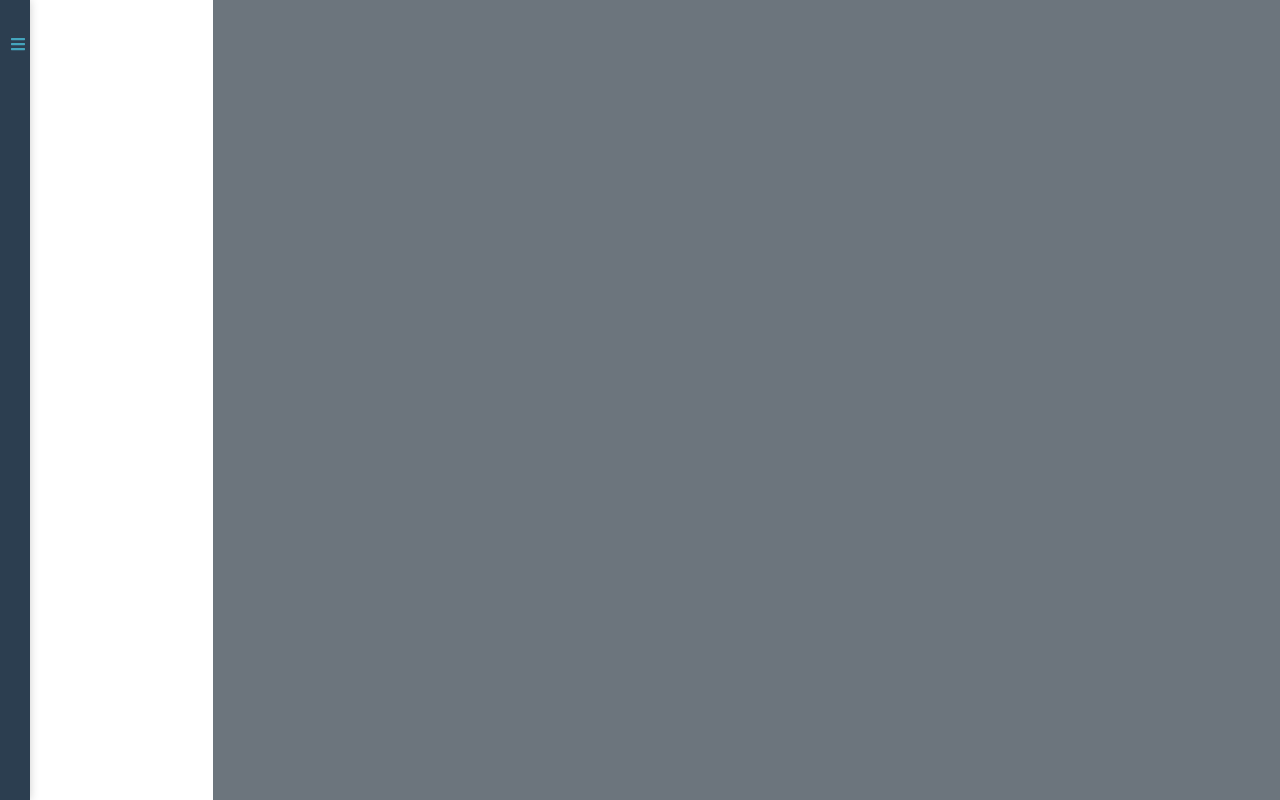
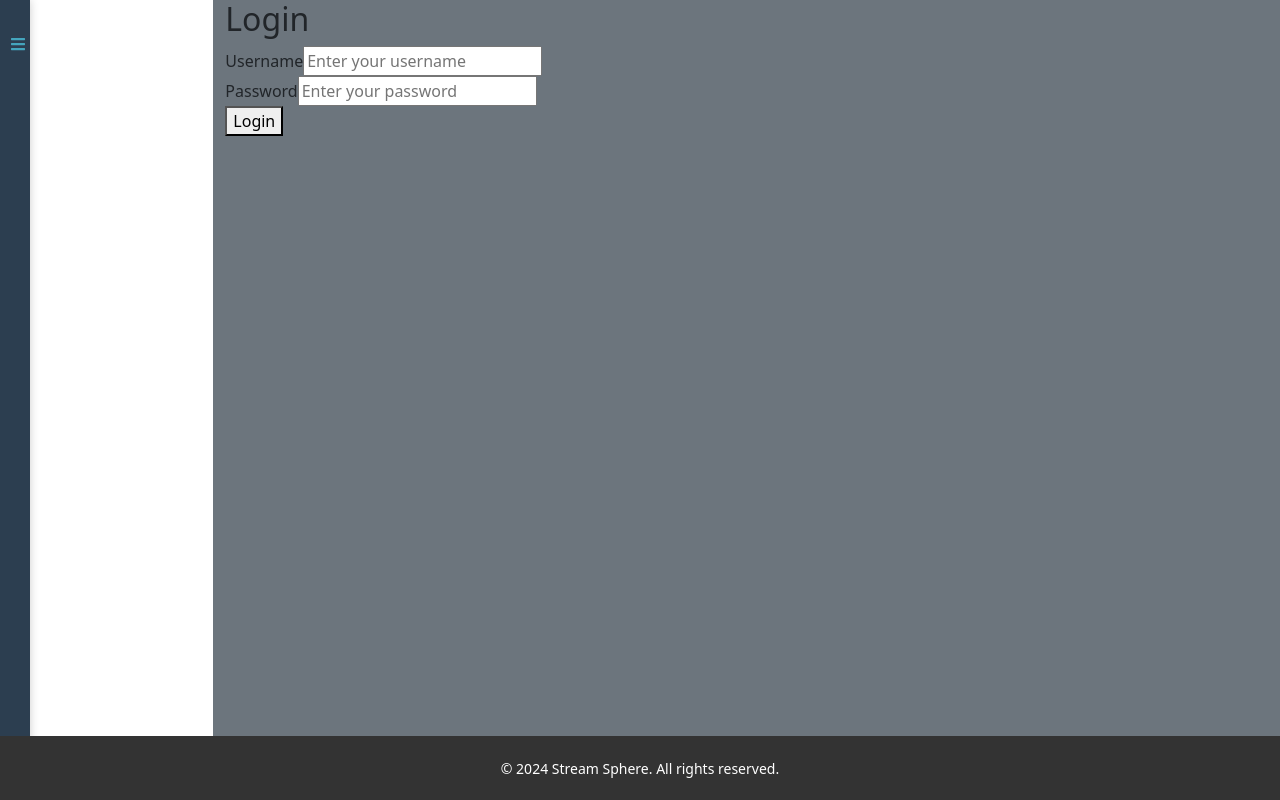
Before and after one commit to CodeForAlshir/vsproject, a React (Create React App) app: page /login in a window 1280 px wide. Before the commit this address had no page. Built offline with nearby package versions, Linux system fonts and the light colour scheme.

Commit message:
Happy Valentines Day!

```diff
--- a/package.json
+++ b/package.json
@@ -7,6 +7,7 @@
     "@testing-library/react": "^13.4.0",
     "@testing-library/user-event": "^13.5.0",
     "bootstrap": "^5.3.2",
+    "bootstrap-icons": "^1.11.3",
     "react": "^18.2.0",
     "react-dom": "^18.2.0",
     "react-icons": "^5.0.1",
--- a/src/App.js
+++ b/src/App.js
@@ -7,6 +7,10 @@ import { Saved } from './Components/Saved';
 import { Subscribed } from './Components/Subscribed';
 import { Home } from './Components/Home';
 import { Settings } from './Components/Settings';
+import  Login  from './Components/Login';
+import  Coin  from './Components/Coin';
+import  Footer  from './Footer'; // Importing Footer component
+
 
 function App() {
   return (
@@ -23,8 +27,11 @@ function App() {
               <Route path='/saved' element={<Saved />} />
               <Route path='/subscribed' element={<Subscribed />} />
               <Route path='/settings' element={<Settings />} />
+              <Route path='/login' element={<Login />} />
+              <Route path='/coin' element={<Coin />} />
               {/* Add more Route components for other pages/components */}
             </Routes>
+            <Footer /> {/* Include Footer component here */}
           </div>
         </div>
       </div>
--- /dev/null
+++ b/src/Components/Coin.jsx
@@ -0,0 +1,9 @@
+import React from 'react'
+
+const Coin = () => {
+  return (
+    <div>S-Coin</div>
+  )
+}
+
+export default Coin
--- /dev/null
+++ b/src/Components/Login.jsx
@@ -0,0 +1,45 @@
+import React, { useState } from 'react';
+
+
+const Login = () => {
+  const [username, setUsername] = useState('');
+  const [password, setPassword] = useState('');
+
+  const handleSubmit = (e) => {
+    e.preventDefault();
+    // Add your login logic here
+    console.log('Username:', username);
+    console.log('Password:', password);
+  };
+
+  return (
+    <div className="login-container">
+      <form onSubmit={handleSubmit} className="login-form">
+        <h2>Login</h2>
+        <div className="form-group">
+          <label htmlFor="username">Username</label>
+          <input
+            type="text"
+            id="username"
+            value={username}
+            onChange={(e) => setUsername(e.target.value)}
+            placeholder="Enter your username"
+          />
+        </div>
+        <div className="form-group">
+          <label htmlFor="password">Password</label>
+          <input
+            type="password"
+            id="password"
+            value={password}
+            onChange={(e) => setPassword(e.target.value)}
+            placeholder="Enter your password"
+          />
+        </div>
+        <button type="submit">Login</button>
+      </form>
+    </div>
+  );
+};
+
+export default Login;
--- /dev/null
+++ b/src/Footer.css
@@ -0,0 +1,21 @@
+.footer {
+  background-color: #333;
+  color: #fff;
+  padding: 20px 0;
+  position: fixed;
+  bottom: 0;
+  left: 0; /* Added */
+  width: 100%;
+  z-index: 1000; /* Added */
+}
+
+.container {
+  max-width: 960px;
+  margin: 0 auto;
+  padding: 0 15px;
+  text-align: center;
+}
+
+.text {
+  font-size: 14px;
+}
--- /dev/null
+++ b/src/Footer.js
@@ -0,0 +1,14 @@
+import React from 'react';
+import './Footer.css';
+
+const Footer = () => {
+  return (
+    <footer className="footer">
+      <div className="container">
+        <span className="text">© 2024 Stream Sphere. All rights reserved.</span>
+      </div>
+    </footer>
+  );
+};
+
+export default Footer;
--- a/src/Sidebar.jsx
+++ b/src/Sidebar.jsx
@@ -29,13 +29,15 @@ const Sidebar = () => {
               />
             </Link>
             <Link to="/" className="brand-name">
-              KleinPastry corp
+              Stream Sphere
             </Link>
           </div>
           <Link to="/">Home</Link>
           <Link to="/subscribed">Subscribed</Link>
           <Link to="/settings">Settings</Link>
           <Link to="/saved">Saved</Link>
+          <Link to="/login">Login</Link>
+          <Link to="/coin">S-Coin</Link>
         </>
       )}
     </div>
--- /dev/null
+++ b/src/Styles.css
@@ -0,0 +1,44 @@
+.login-container {
+    display: flex;
+    justify-content: center;
+    align-items: center;
+    height: 100vh;
+  }
+
+  .login-form {
+    width: 300px;
+    background-color: #fff;
+    padding: 20px;
+    border-radius: 5px;
+    box-shadow: 0px 0px 10px rgba(0, 0, 0, 0.1);
+  }
+
+  .form-group {
+    margin-bottom: 15px;
+  }
+
+  label {
+    font-weight: bold;
+  }
+
+  input[type="text"],
+  input[type="password"] {
+    padding: 10px;
+    border: 1px solid #ccc;
+    border-radius: 3px;
+    width: 100%;
+  }
+
+  button {
+    padding: 10px;
+    background-color: #007bff;
+    color: #fff;
+    border: none;
+    border-radius: 3px;
+    cursor: pointer;
+    transition: background-color 0.3s ease;
+  }
+
+  button:hover {
+    background-color: #0056b3;
+  }
```
Also changed, not shown: src/Components/Header.jsx (added, +14 -0 lines), src/Components/SearchBar.jsx (added, +26 -0 lines), src/Header.css (added, +9 -0 lines), src/SearchBar.css (added, +24 -0 lines), src/Images/logo.jpg, 1 other file (tests, documents, lock files or other folders).
